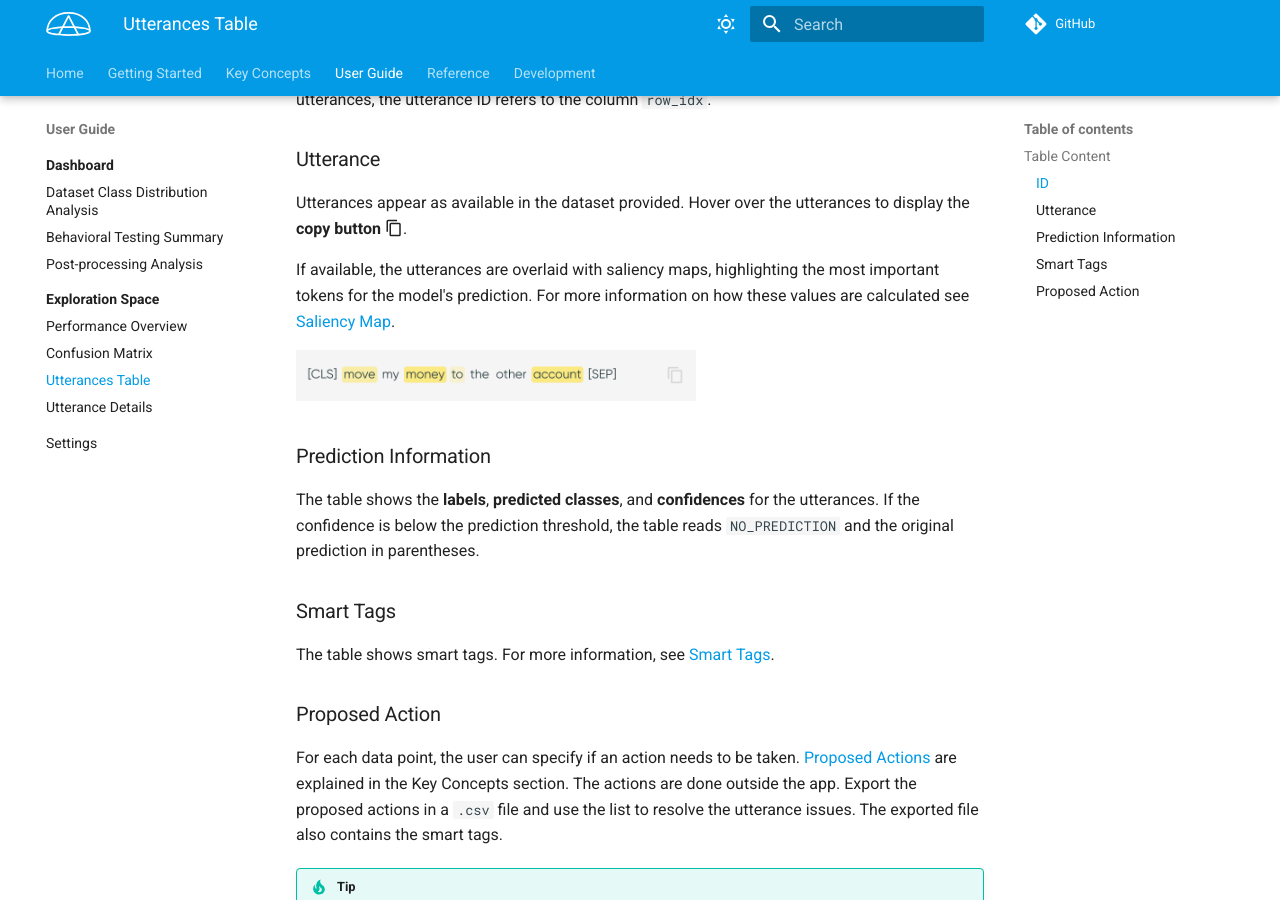
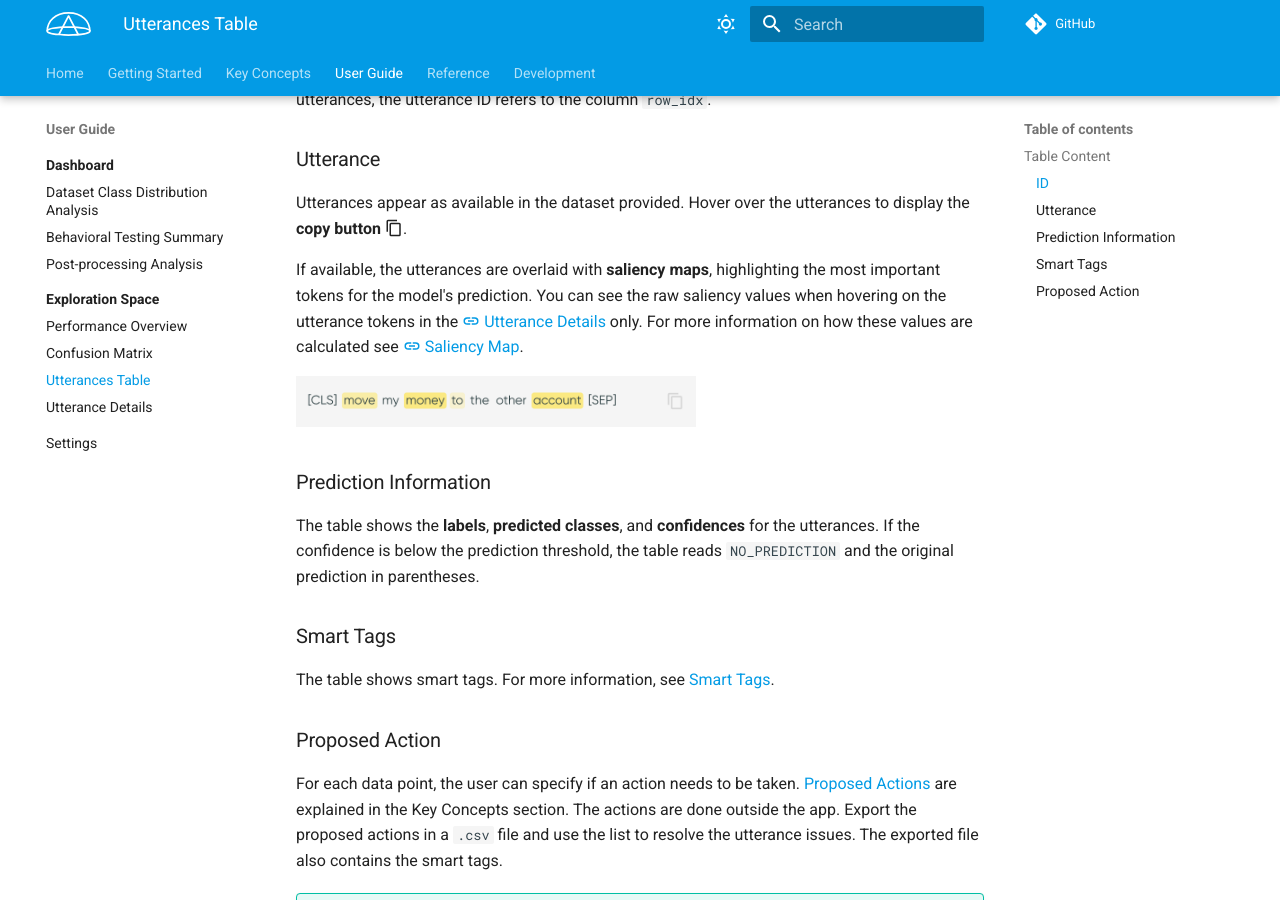
Before and after one commit to ServiceNow/azimuth, an MkDocs documentation site: the page built from docs/docs/user-guide/exploration-space/utterances-table.md, in a window 1280 px wide and 900 px high, scrolled down 1122 px. Built offline with MkDocs 1.6.1 and Material for MkDocs 9.7.7, drawn with Linux system fonts in a browser that asks for light colours; comment, search, counter and statistics services are not loaded.

Commit message:
#48 Details on saliency values while hovering

```diff
--- a/docs/docs/user-guide/exploration-space/utterances-table.md
+++ b/docs/docs/user-guide/exploration-space/utterances-table.md
@@ -30,9 +30,11 @@ utterances, the utterance ID refers to the column `row_idx`.
 Utterances appear as available in the dataset provided. Hover over the utterances to display the
 **copy button :material-content-copy:**.
 
-If available, the utterances are overlaid with saliency maps, highlighting the most important tokens
-for the model's prediction. For more information on how these values are calculated
-see [Saliency Map](../../key-concepts/saliency.md).
+If available, the utterances are overlaid with **saliency maps**, highlighting the most important
+tokens for the model's prediction. You can see the raw saliency values when hovering on the
+utterance tokens in the [:material-link: Utterance Details](utterance-details.md) only. For more
+information on how these values are calculated
+see [:material-link: Saliency Map](../../key-concepts/saliency.md).
 
 ![Screenshot](../../_static/images/exploration-space/copy-to-clipboard.png){: style="width:400px"}
 
```
